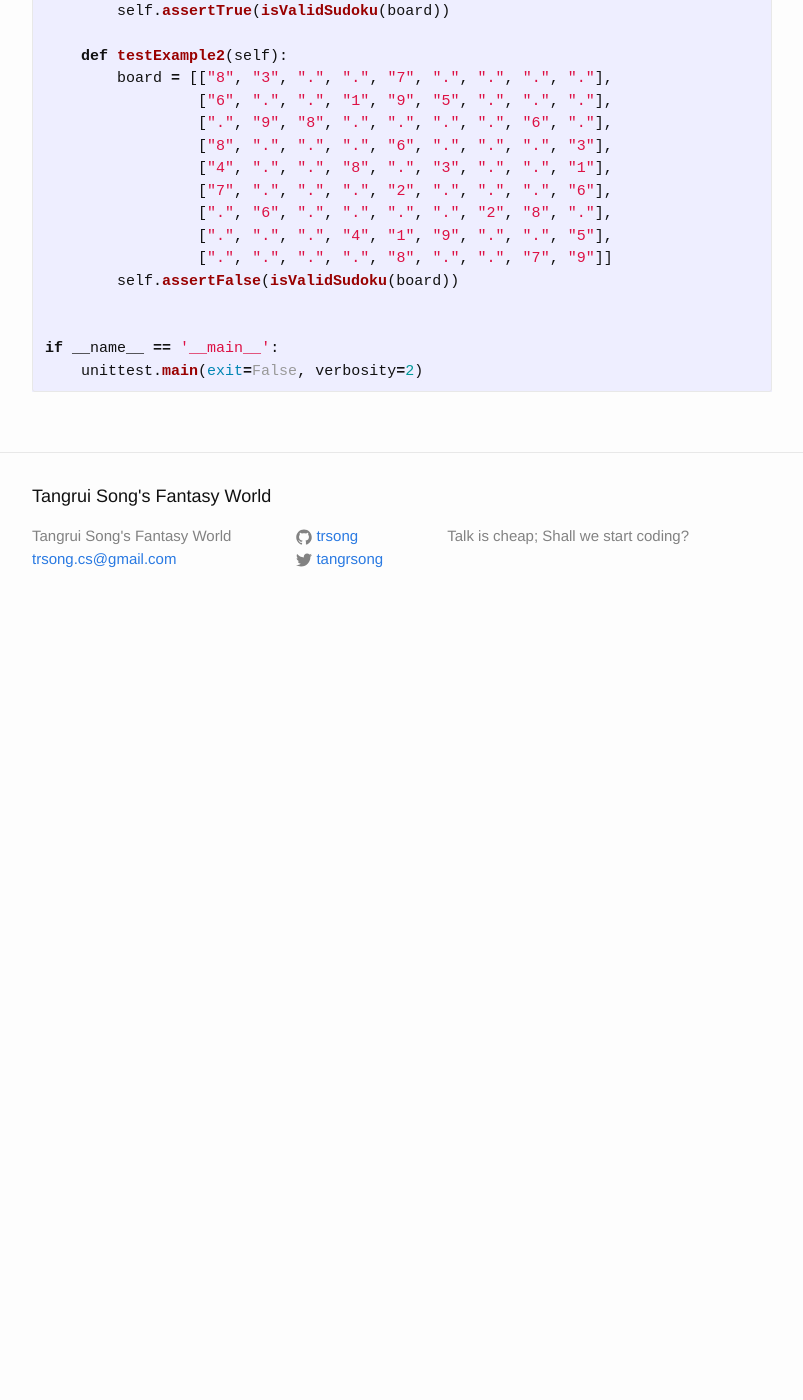
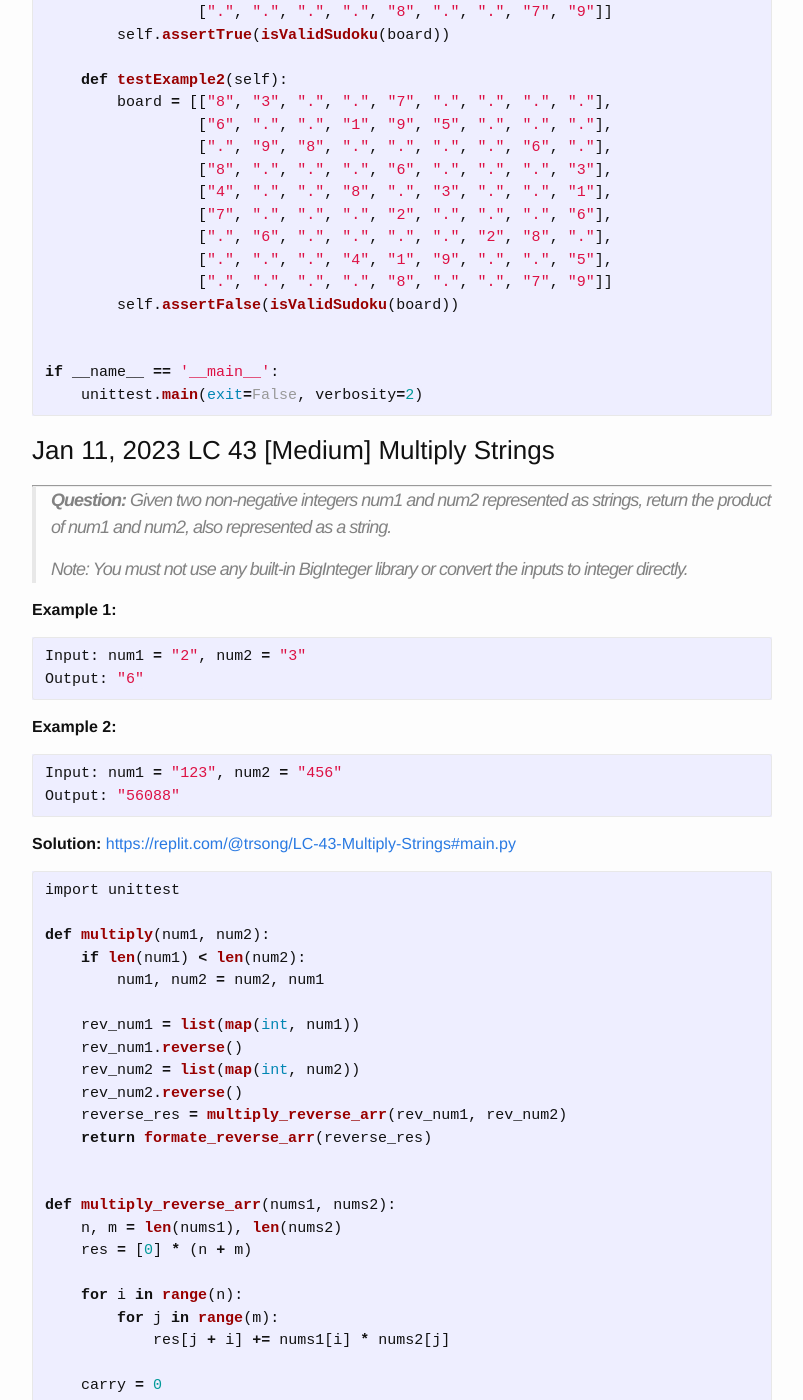
Before and after one commit to trsong/trsong.github.io, a Jekyll site: the page built from _posts/2023-01-01-DailyQuestions.md, in a window 1280 px wide and 1400 px high, scrolled down 21628 px. Shown: the whole window, without its empty margins (238-1041 px from the left). Built offline with Jekyll 4.4.1, drawn with Linux system fonts in a browser that asks for light colours; before the commit the page ends 22258 px from its top, so only the background shows below that; some of the changed text lies outside the part shown.

Commit message:
Add Jan 11 question.

````diff
--- a/_posts/2023-01-01-DailyQuestions.md
+++ b/_posts/2023-01-01-DailyQuestions.md
@@ -1011,3 +1011,107 @@ class IsValidSudokuSpec(unittest.TestCase):
 if __name__ == '__main__':
     unittest.main(exit=False, verbosity=2)
 ```
+
+### Jan 11, 2023 LC 43 \[Medium\] Multiply Strings
+---
+> **Question:** Given two non-negative integers num1 and num2 represented as strings, return the product of num1 and num2, also represented as a string.
+>
+> Note: You must not use any built-in BigInteger library or convert the inputs to integer directly.
+
+**Example 1:**
+
+```py
+Input: num1 = "2", num2 = "3"
+Output: "6"
+```
+
+**Example 2:**
+
+```py
+Input: num1 = "123", num2 = "456"
+Output: "56088"
+```
+
+**Solution:** [https://replit.com/@trsong/LC-43-Multiply-Strings#main.py](https://replit.com/@trsong/LC-43-Multiply-Strings#main.py)
+
+```py
+import unittest
+
+def multiply(num1, num2):
+    if len(num1) < len(num2):
+        num1, num2 = num2, num1
+
+    rev_num1 = list(map(int, num1))
+    rev_num1.reverse()
+    rev_num2 = list(map(int, num2))
+    rev_num2.reverse()
+    reverse_res = multiply_reverse_arr(rev_num1, rev_num2)
+    return formate_reverse_arr(reverse_res)
+
+
+def multiply_reverse_arr(nums1, nums2):
+    n, m = len(nums1), len(nums2)
+    res = [0] * (n + m)
+
+    for i in range(n):
+        for j in range(m):
+            res[j + i] += nums1[i] * nums2[j]
+
+    carry = 0
+    for i in range(n + m):
+        res[i] += carry
+        carry = res[i] // 10
+        res[i] %= 10
+    return res
+
+
+def formate_reverse_arr(nums):
+    res = []
+    skipped = True
+    for i in range(len(nums) - 1, -1, -1):
+        if skipped and nums[i] == 0:
+            continue
+        skipped = False
+        res.append(str(nums[i]))
+    return ''.join(res) if res else "0"
+
+
+class MultiplySpec(unittest.TestCase):
+    def testExample1(self):
+        num1 = "2"
+        num2 = "3"
+        expected = "6"
+        self.assertEqual(expected, multiply(num1, num2))
+
+    def testExample2(self):
+        num1 = "123"
+        num2 = "456"
+        expected = "56088"
+        self.assertEqual(expected, multiply(num1, num2))
+
+    def testFailedRev1(self):
+        num1 = num2 = expected = "0"
+        self.assertEqual(expected, multiply(num1, num2))
+
+if __name__ == '__main__':
+    unittest.main(exit=False, verbosity=2)
+```
+
+**Failed Attempts:**
+
+> Rev 1: Did not consider when result is "0"
+
+```py
+"""
+Omit the other parts
+"""
+def formate_reverse_arr(nums):
+    res = []
+    skipped = True
+    for i in range(len(nums) - 1, -1, -1):
+        if skipped and nums[i] == 0:
+            continue
+        skipped = False
+        res.append(str(nums[i]))
+    return ''.join(res)  # <----- what if res is empty
+```
````
